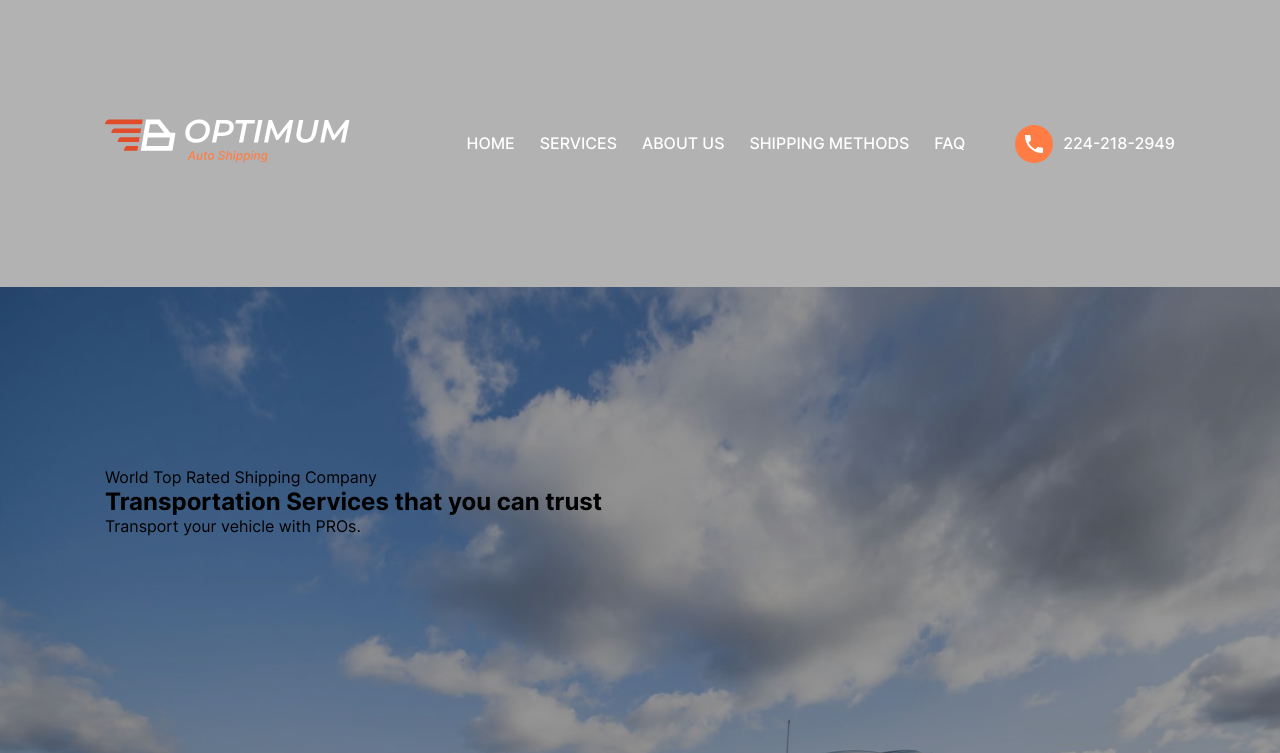
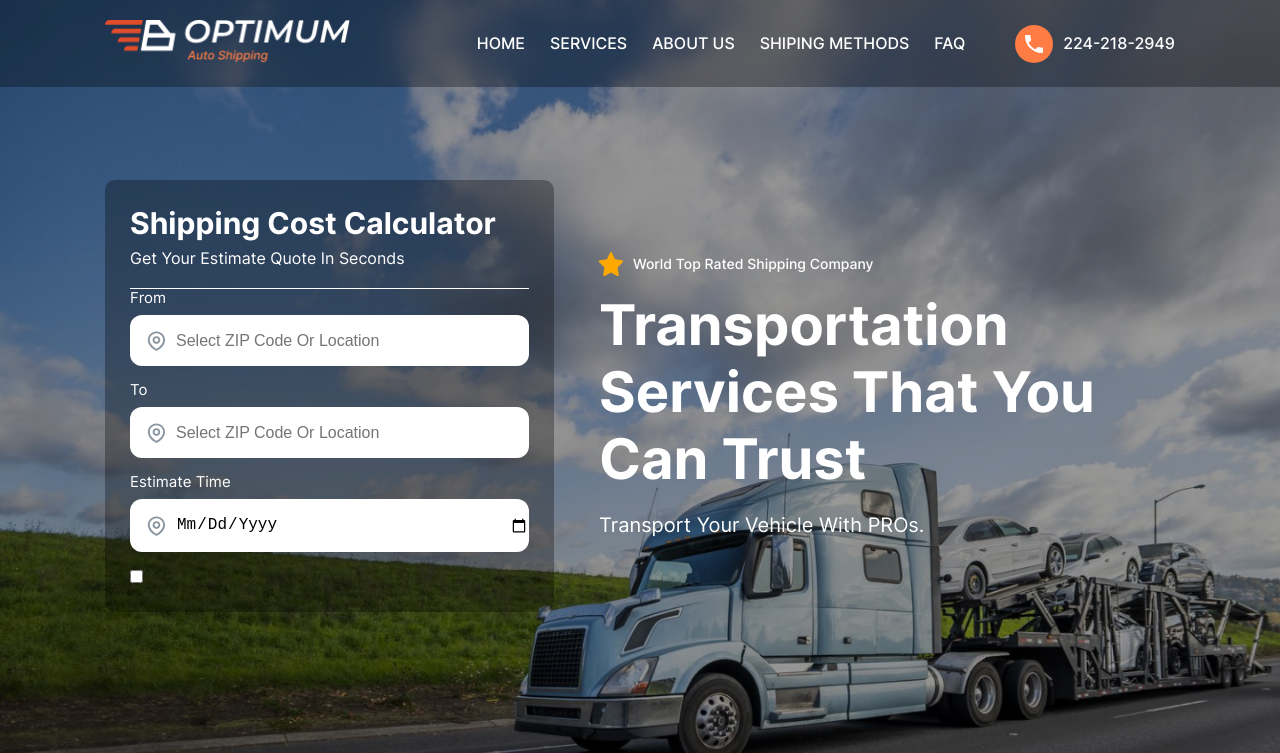
Before and after one commit to Yusuf1bek/Optimum, a plain HTML site: page index.html in a window 1280 px wide. Shown: the top 753 px of the page. Drawn offline with Linux system fonts and the light colour scheme.

Commit message:
Add new images and styles

```diff
--- a/index.html
+++ b/index.html
@@ -3,9 +3,8 @@
 <head>
     <meta charset="UTF-8">
     <meta name="viewport" content="width=device-width, initial-scale=1.0">
-
     <link rel="stylesheet" href="./css/main.css">
-    <link rel="icon" href="./images/logo-icon.svg">
+    <link rel="icon" href="./images/icon.svg">
     <title>OPTIMUM</title>
 </head>
 <body>
@@ -14,28 +13,28 @@
         <div class="container">
             <div class="header">
                <a class="header__logo-link" href="/">
-                    <img class="header__logo-img" src="./images/header__logo-img.svg" alt="Logo-img" width="245" height="243">
+                <img class="header__logo-img" src="./images/logo-img.png" alt="Logo-Img" width="245" height="43">
                </a>
                <nav class="header__navbar navbar">
                 <ul class="navbar__list">
-                        <li class="navbar__item">
+                    <li class="navabr__item">
                         <a href="" class="navbar__link">Home</a>
                     </li>
-                        <li class="navbar__item">
+                    <li class="navabr__item">
                         <a href="" class="navbar__link">Services</a>
                     </li>
-                        <li class="navbar__item">
+                    <li class="navabr__item">
                         <a href="" class="navbar__link">About us</a>
                     </li>
-                        <li class="navbar__item">
-                            <a href="" class="navbar__link">Shipping Methods</a>
+                    <li class="navabr__item">
+                        <a href="" class="navbar__link">Shiping methods</a>
                     </li>
-                        <li class="navbar__item">
+                    <li class="navabr__item">
                         <a href="" class="navbar__link">FAQ</a>
                     </li>
                 </ul>
-                    <a class="navbar__contact-number" href="tel:2242182949">
-                        <img src="./images/call-phone.svg" alt="Call-Phone-Icon" width="38" height="38">
+                <a class="navbar__phone-call" href="tel:2242182949">
+                    <img src="./images/call-phone.svg" alt="Phone-Icon" width="38" height="38">
                     <span>224-218-2949</span>
                 </a>
                </nav>
@@ -48,7 +47,25 @@
         <section class="hero-section">
             <diV class="container">
                 <div class="hero">
-                    <form class="hero__form"></form>
+                    <form class="hero__form form">
+                        <strong class="form__subcontent-tittle">Shipping Cost Calculator</strong>
+                        <p class="form__tetx">Get your estimate quote in seconds</p>
+                        <label class="form__label">
+                            <span class="form__content">From </span>
+                            <input class="form__input" name="zip_code" type="text" placeholder="Select ZIP code or location ">
+                        </label>
+                        <label class="form__label">
+                            <span class="form__content">To</span>
+                            <input class="form__input" name="zip_code" type="text" placeholder="Select ZIP code or location ">
+                        </label>
+                        <label class="form__label">
+                            <span class="form__content">Estimate time </span>
+                            <input class="form__input" name="zip_code" type="date" placeholder="Select estimate time">
+                        </label>
+                        <label class="form__radio-label">
+                            <input type="checkbox">
+                        </label>
+                    </form>
                     <div class="hero__content-wrapper">
                         <p class="hero__text">World Top Rated Shipping Company</p>
                         <h2 class="hero__tittle">Transportation Services that you can trust</h2>
@@ -57,7 +74,6 @@
                 </div>
             </diV>
         </section>
-
         <!-- Hero section  -->
     </main>
     <!-- Site Footer  -->
--- a/scss/_mixin.scss
+++ b/scss/_mixin.scss
@@ -4,3 +4,11 @@
     justify-content: $space;
     gap: $gap;
 }
+@mixin textStyle($FS, $FW, $LH, $CLR, $CASE, $MB){
+    font-size: $FS;
+    font-weight: $FW;
+    line-height: $LH;
+    color: $CLR;
+    text-transform: $CASE;
+    margin-bottom: $MB;
+}
--- a/scss/blocks/_header.scss
+++ b/scss/blocks/_header.scss
@@ -1,10 +1,12 @@
 .site-header {
     padding: 20px 0;
     background-color: #0000004D;
-
+    position: fixed;
+    backdrop-filter: blur(10px);
+    width: 100%;
 }
 .header {
-    @include display($items:center, $space:space-between, $gap:0px)
+    @include display($items:center, $space:space-between, $gap:0px);
 }
 .header__logo-link {
     display: inline-block;
@@ -28,7 +30,7 @@
         color: $clr-orange;
     }
 }
-.navbar__contact-number {
+.navbar__phone-call {
     @include display($items:center, $space:none, $gap:10px);
     color: $clr-white;
     font-size: 16px;
--- a/scss/blocks/_hero.scss
+++ b/scss/blocks/_hero.scss
@@ -5,17 +5,79 @@
     background-repeat: no-repeat;
     background-size: 100%;
     background-position: bottom center;
+    background-attachment: fixed;
 }
 .hero {
+    @include display($items:center, $space:space-between, $gap:0px);
+}
+.hero__form {
+    border-radius: 10px;
+    width: 449px;
+    padding: 25px;
+    background-color: #0000004D;
+}
+.form__subcontent-tittle {
+    display: inline-block;
+    @include textStyle($FS:30px, $FW:700, $LH:36px, $CLR:white, $CASE:capitalize, $MB:8px);
 
 }
-.hero__form {
+.form__tetx {
+    @include textStyle($FS:16px, $FW:400, $LH:19px, $CLR:white, $CASE:capitalize, $MB:0px);
+    border-bottom: 1px solid  white;
+    padding-bottom: 20px;
+}
+.form__label {
+    display: flex;
+    flex-direction: column;
+}
+.form__content {
+    @include textStyle($FS:15px, $FW:400, $LH:18px, $CLR:white, $CASE:capitalize, $MB:8px);
+
+}
+.form__input {
+    @include textStyle($FS:16px, $FW:400, $LH:19px, $CLR:rgb(0, 0, 0), $CASE:capitalize, $MB:15px);
+    outline: none;
+    border-radius: 12px;
+    border: none;
+    padding: 16px 0 16px 46px;
+    background-image: url("../../images/location.svg");
+    background-repeat: no-repeat;
+    background-size: 24px 24px;
+    background-position: 14px center;
+}
+.form__label:last-child > .form__input{
+    background-image: url("../../images/date.svg");
+    background-repeat: no-repeat;
+    background-size: 24px 24px;
+    background-position: 14px center;
 }
 .hero__content-wrapper {
+    width: 576px;
 }
 .hero__text {
+    position: relative;
+    @include textStyle($FS:14px, $FW:500, $LH:16px, $CLR:white, $CASE:capitalize, $MB:20px);
+    padding-left: 34px;
+
+    &::before{
+        content: "";
+        width: 24px;
+        height: 24px;
+        position: absolute;
+        background-image: url("../../images/star.svg");
+        background-repeat: no-repeat;
+        background-size: 100%;
+        top: 0;
+        bottom: 0;
+        left: 0;
+        margin: auto 0;
+    }
 }
 .hero__tittle {
+    @include textStyle($FS:56px, $FW:700, $LH:67px, $CLR:white, $CASE:capitalize, $MB:20px);
+
 }
 .hero__bottome-text {
+    @include textStyle($FS:20px, $FW:400, $LH:24px, $CLR:white, $CASE:capitalize, $MB:0px);
+
 }
```
Also changed, not shown: css/main.css, images/date.svg (added), images/icon.svg (renamed from images/logo-icon.svg), images/location.svg (added), images/logo-img.png (added), images/star.svg (added), 1 other file. Lines whose indentation alone changed are shown as unchanged.
